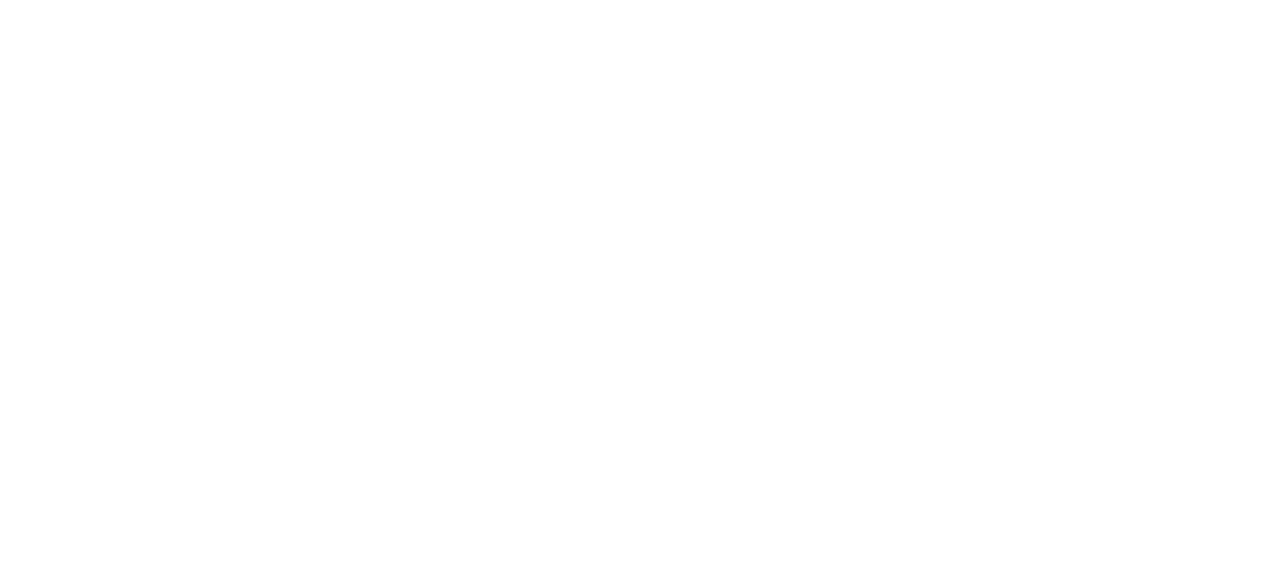
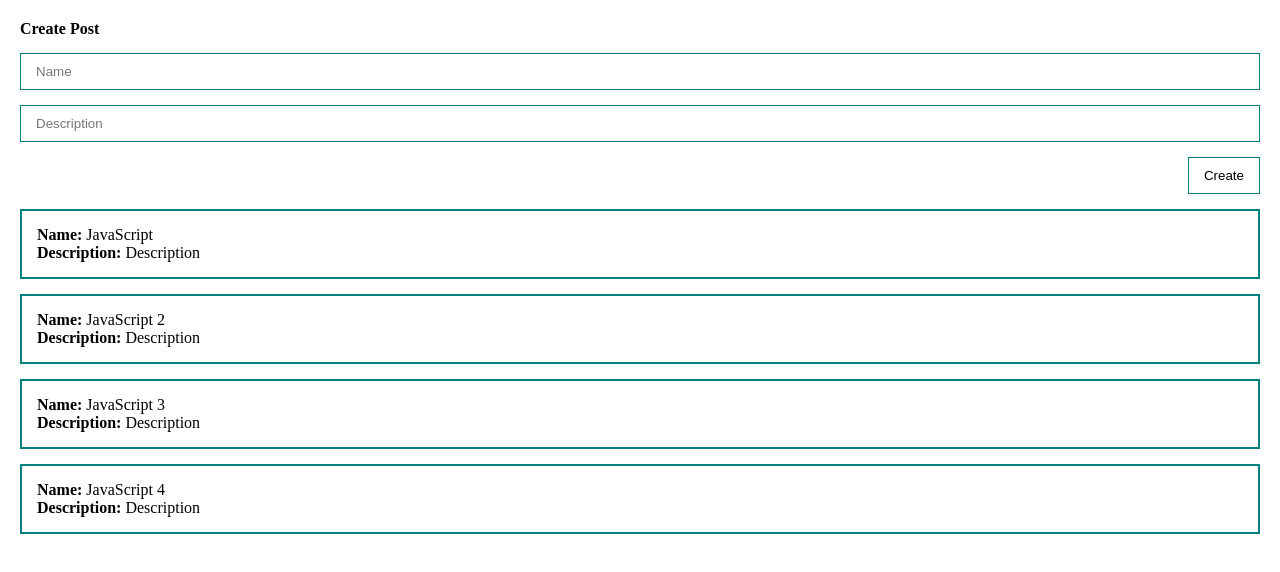
Before and after one commit to ideapadkn/vue-attempt-4, a Vue app: page / in a window 1280 px wide. Shown: the top 572 px of the page. Built offline with nearby package versions, Linux system fonts and the light colour scheme.

Commit message:
add post (array)

```diff
--- a/src/App.vue
+++ b/src/App.vue
@@ -1,15 +1,80 @@
 <template>
-  <div>
+  <div class="app">
+
+    <form class="form">
+      <h4 class="title">Create Post</h4>
+      <input class="input" type="text" placeholder="Name">
+      <input class="input" type="text" placeholder="Description">
+      <button class="btn">Create</button>
+    </form>
+
+
+    <div class="post" v-for="post in posts">
+      <div><strong>Name:</strong> {{ post.title }}</div>
+      <div><strong>Description:</strong> {{ post.body }}</div>
+    </div>
 
   </div>
 </template>
 
 <script>
   export default {
+    data() {
+      return {
+        posts: [
+          {id: 1, title: "JavaScript", body: "Description"},
+          {id: 2, title: "JavaScript 2", body: "Description"},
+          {id: 3, title: "JavaScript 3", body: "Description"},
+          {id: 4, title: "JavaScript 4", body: "Description"},
+        ]
+      }
+    },
+    methods: {
 
+    },
   }
 </script>
 
-<style scoped>
+<style>
+* {
+  margin: 0;
+  padding: 0;
+  box-sizing: border-box;
+}
+.post {
+  border: 2px solid teal;
+  padding: 15px;
+  margin-top: 15px;
+}
+.app {
+  padding: 20px;
+}
+.form {
+  display: flex;
+  flex-direction: column;
+}
+.input {
+  width: 100%;
+  border: 1px solid teal;
+  padding: 10px 15px;
+  margin-top: 15px;
+}
+.input:focus {
+  outline: none;
+}
+.btn {
+  align-self: flex-end;
+  padding: 10px 15px;
+  border: 1px solid teal;
+  margin-top: 15px;
+  background-color: transparent;
+  transition: all .3s;
+  cursor: pointer;
+}
+.btn:hover {
+  background-color: teal;
+  color: #fff;
+}
+</style>
 
-</style>
+// single file component
```
